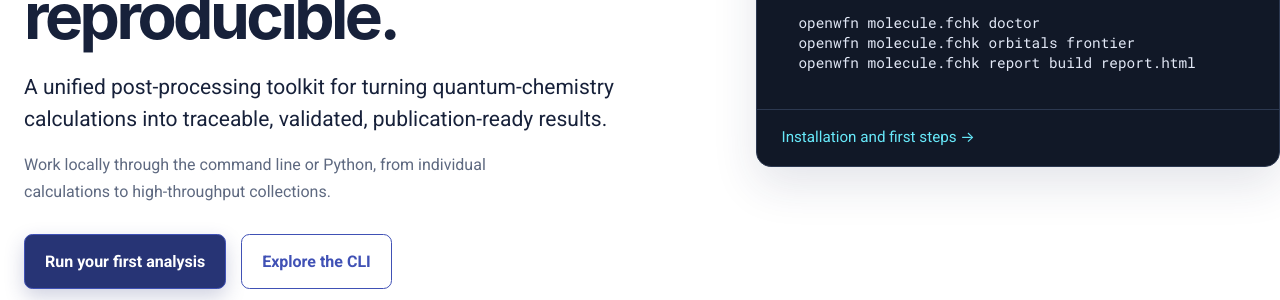
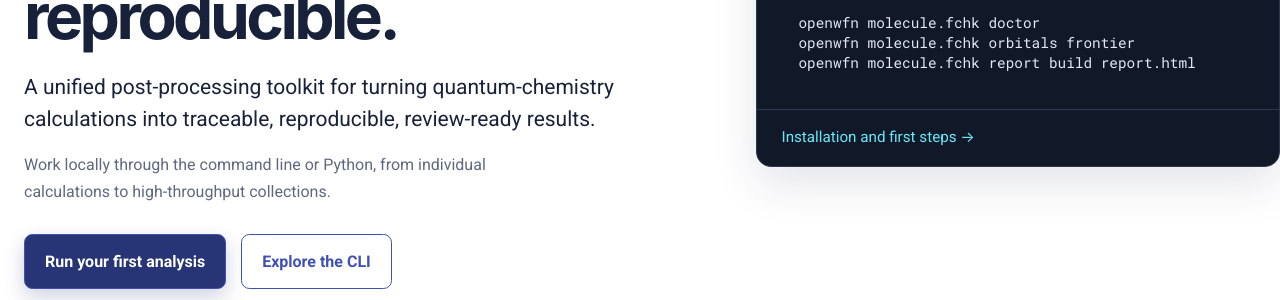
Before and after one commit to sha786muhammed/openWFN, an MkDocs documentation site: the page built from docs/index.md, in a window 1280 px wide and 900 px high, scrolled down 335 px. Shown: the part 185-485 px from the top of the window. Built offline with MkDocs 1.6.1 and Material for MkDocs 9.7.7, drawn with Linux system fonts in a browser that asks for light colours; comment, search, counter and statistics services are not loaded.

```diff
--- a/docs/index.md
+++ b/docs/index.md
@@ -18,7 +18,7 @@ hide:
 
 <h1>Wavefunction analysis, made reproducible.</h1>
 
-<p class="ow-lede">A unified post-processing toolkit for turning quantum-chemistry calculations into traceable, validated, publication-ready results.</p>
+<p class="ow-lede">A unified post-processing toolkit for turning quantum-chemistry calculations into traceable, reproducible, review-ready results.</p>
 
 <p class="ow-context">Work locally through the command line or Python, from individual calculations to high-throughput collections.</p>
 
```
Also changed, not shown: README.md (+1 -1 lines), 1 other file.
